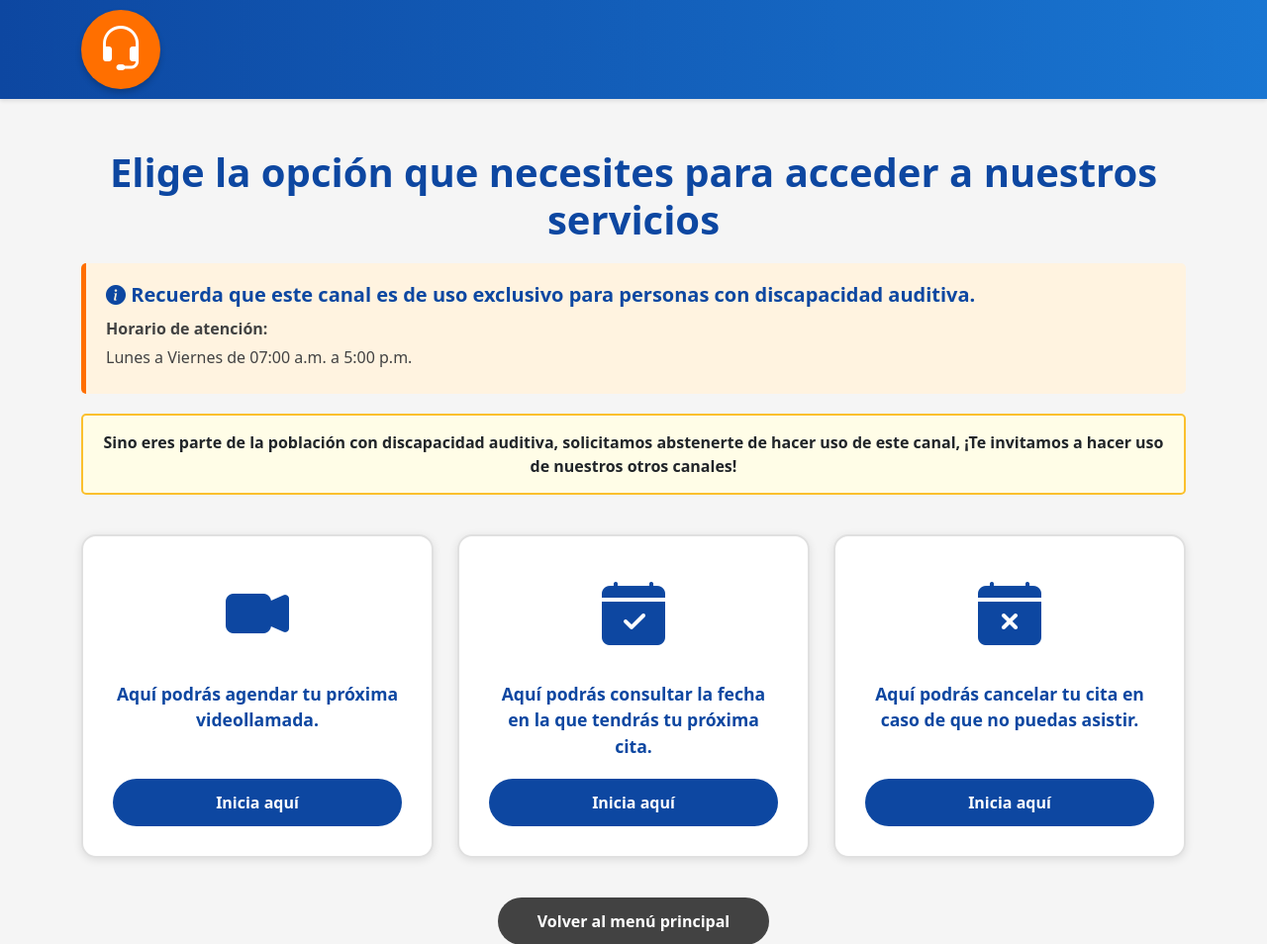
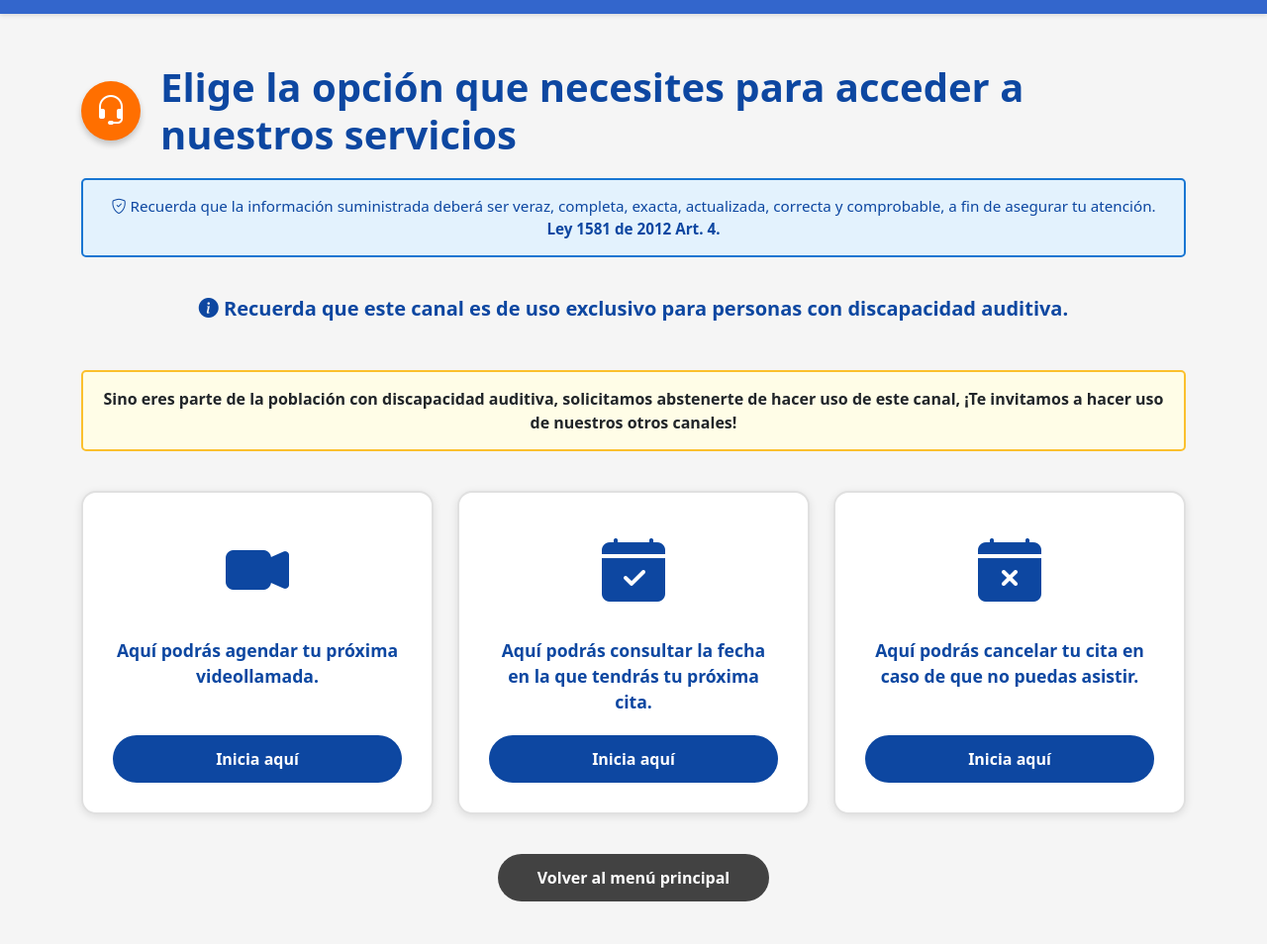
Before and after one commit to luchi151/agendamiento-citas, a Django app: page / in a window 1280 px wide. Shown: the top 954 px of the page at 99% size. Run offline with Django 5.2, Linux system fonts and the light colour scheme; parts of the project's set-up code (start-up, migrations or seed data) failed here and were passed over.

Commit message:
update_home

```diff
--- a/templates/home_nuevo.html
+++ b/templates/home_nuevo.html
@@ -18,8 +18,8 @@
         }
 
         .header-bar {
-            background: linear-gradient(90deg, #0d47a1 0%, #1976d2 100%);
-            padding: 10px 0;
+            background: #3366cc;
+            padding: 7px 0;
             box-shadow: 0 2px 4px rgba(0,0,0,0.1);
         }
 
@@ -30,35 +30,44 @@
         }
 
         .logo {
-            width: 80px;
-            height: 80px;
+            width: 60px;
+            height: 60px;
             background: #ff6f00;
             border-radius: 50%;
             display: flex;
             align-items: center;
             justify-content: center;
             box-shadow: 0 4px 6px rgba(0,0,0,0.2);
+            flex-shrink: 0;
         }
 
         .logo i {
-            font-size: 3rem;
+            font-size: 2rem;
             color: white;
+        }
+
+        .title-section {
+            display: flex;
+            align-items: center;
+            gap: 20px;
+            margin: 30px 0 20px 0;
         }
 
         .main-title {
             color: #0d47a1;
             font-weight: bold;
             font-size: 2.5rem;
-            margin: 30px 0 20px 0;
-            text-align: center;
+            margin: 0;
+            flex: 1;
         }
 
         .info-section {
-            background: #fff3e0;
-            border-left: 5px solid #ff6f00;
+            /* background: #fff3e0;
+            border-left: 5px solid #ff6f00; */
             padding: 20px;
             margin: 20px 0;
             border-radius: 5px;
+            text-align: center;
         }
 
         .info-section h5 {
@@ -70,6 +79,26 @@
         .info-section p {
             margin-bottom: 5px;
             color: #424242;
+        }
+
+        .legal-notice {
+            background: #e3f2fd;
+            border: 2px solid #1976d2;
+            padding: 15px;
+            margin: 20px 0;
+            border-radius: 5px;
+            text-align: center;
+        }
+
+        .legal-notice p {
+            margin: 0;
+            color: #0d47a1;
+            font-size: 0.95rem;
+            line-height: 1.5;
+        }
+
+        .legal-notice strong {
+            color: #0d47a1;
         }
 
         .warning-text {
@@ -165,27 +194,58 @@
             margin-top: 50px;
             border-top: 1px solid #e0e0e0;
         }
+
+        @media (max-width: 768px) {
+            .title-section {
+                flex-direction: column;
+                text-align: center;
+            }
+
+            .main-title {
+                font-size: 1.8rem;
+            }
+
+            .logo {
+                width: 50px;
+                height: 50px;
+            }
+
+            .logo i {
+                font-size: 1.5rem;
+            }
+        }
     </style>
 </head>
 <body>
     <!-- Header Bar -->
     <div class="header-bar">
         <div class="container">
-            <div class="logo-container">
-                <div class="logo">
-                    <i class="bi bi-headset"></i>
-                </div>
-            </div>
+            <!-- Header vacío o con navegación mínima si lo necesitas -->
         </div>
     </div>
 
     <!-- Main Content -->
     <div class="main-content">
         <div class="container">
-            <!-- Título Principal -->
-            <h1 class="main-title">
-                Elige la opción que necesites para acceder a nuestros servicios
-            </h1>
+            <!-- Título Principal con Logo -->
+            <div class="title-section">
+                <div class="logo">
+                    <i class="bi bi-headset"></i>
+                </div>
+                <h1 class="main-title">
+                    Elige la opción que necesites para acceder a nuestros servicios
+                </h1>
+            </div>
+
+            <!-- Aviso Legal -->
+            <div class="legal-notice">
+                <p>
+                    <strong><i class="bi bi-shield-check"></i></strong>
+                    Recuerda que la información suministrada deberá ser veraz, completa, exacta, actualizada,
+                    correcta y comprobable, a fin de asegurar tu atención.
+                    <strong>Ley 1581 de 2012 Art. 4.</strong>
+                </p>
+            </div>
 
             <!-- Mensaje sobre discapacidad auditiva -->
             <div class="info-section">
@@ -193,8 +253,8 @@
                     <i class="bi bi-info-circle-fill"></i>
                     Recuerda que este canal es de uso exclusivo para personas con discapacidad auditiva.
                 </h5>
-                <p><strong>Horario de atención:</strong></p>
-                <p>Lunes a Viernes de 07:00 a.m. a 5:00 p.m.</p>
+                <!-- <p><strong>Horario de atención:</strong></p>
+                <p>Lunes a Viernes de 07:00 a.m. a 5:00 p.m.</p> -->
             </div>
 
             <!-- Advertencia -->
@@ -258,7 +318,7 @@
                 </div>
             </div>
 
-            <!-- Botón Volver (por ahora va a la misma página) -->
+            <!-- Botón Volver -->
             <button onclick="window.location.href='/'" class="btn btn-back">
                 Volver al menú principal
             </button>
@@ -271,8 +331,7 @@
             <p class="mb-0">&copy; 2024 Sistema de Agendamiento ATENEA. Todos los derechos reservados.</p>
             <p class="mt-2">
                 <a href="/usuarios/login/" style="color: #9e9e9e; text-decoration: none; font-size: 0.85rem;">
-                    <i class="bi bi-person-badge"></i>Acceso Asesores
-
+                    <i class="bi bi-person-badge"></i> Acceso Asesores
                 </a>
             </p>
         </div>
```
